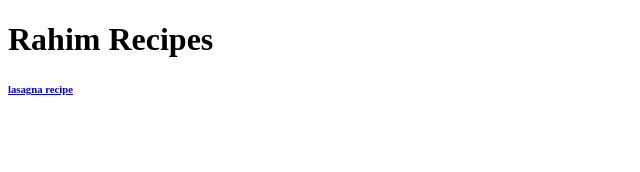
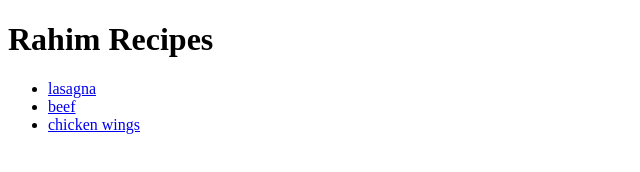
Before and after one commit to Abdlrhman1997/rahim-recipes, a plain HTML site: page index.html in a window 1280 px wide. Shown: the whole page, without its empty margins (0-640 px from the left). Drawn offline with Linux system fonts and the light colour scheme.

Commit message:
Add two links of beef and chicken wings recipes

```diff
--- a/index.html
+++ b/index.html
@@ -10,7 +10,12 @@
 
 <body>
     <h1>Rahim Recipes</h1>
-    <a href="/recipes/lasagna.html"><h6>lasagna recipe</h6></a>
+    <ul>
+        <li><a href="/recipes/lasagna.html">lasagna</a></li>
+        <li><a href="/recipes/beef.html">beef</a></li>
+        <li><a href="/recipes/Chicken-Wings.html">chicken wings</a></li>
+    </ul>
+
 </body>
 
 </html>
```
